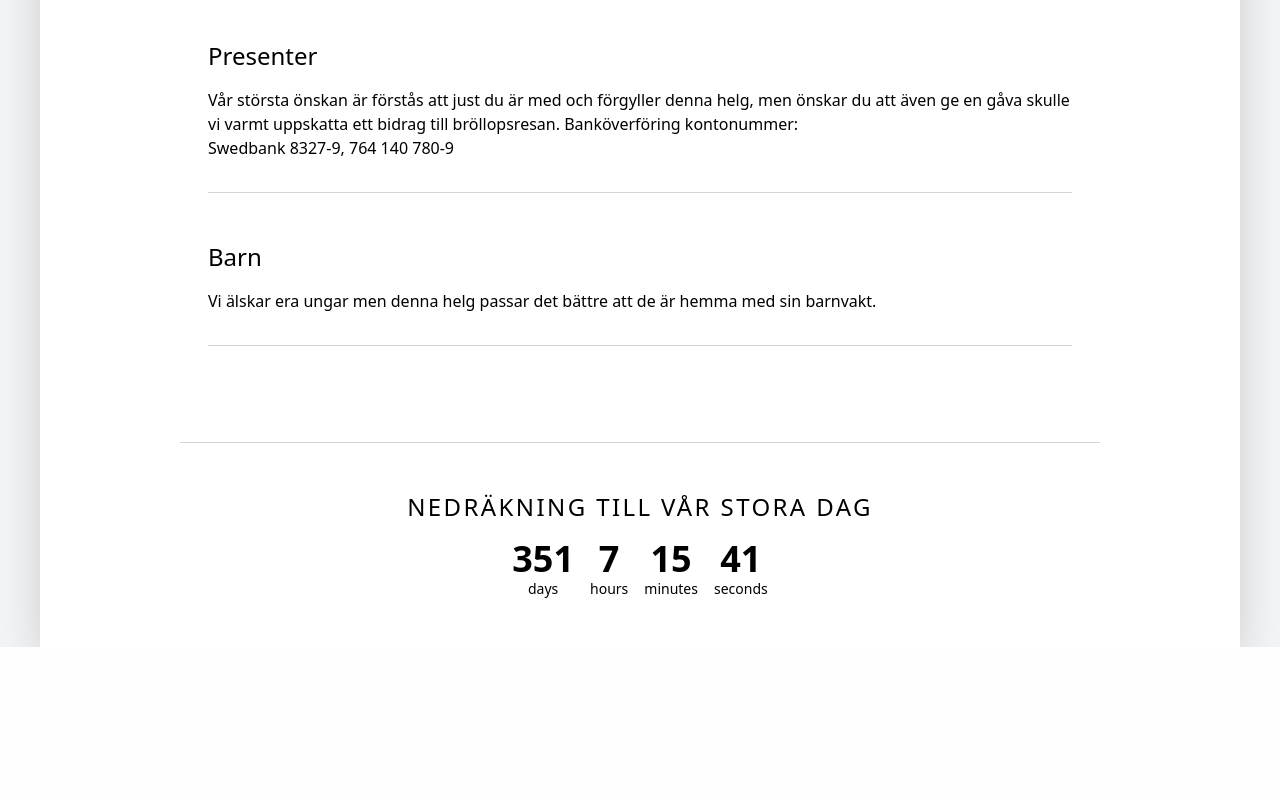
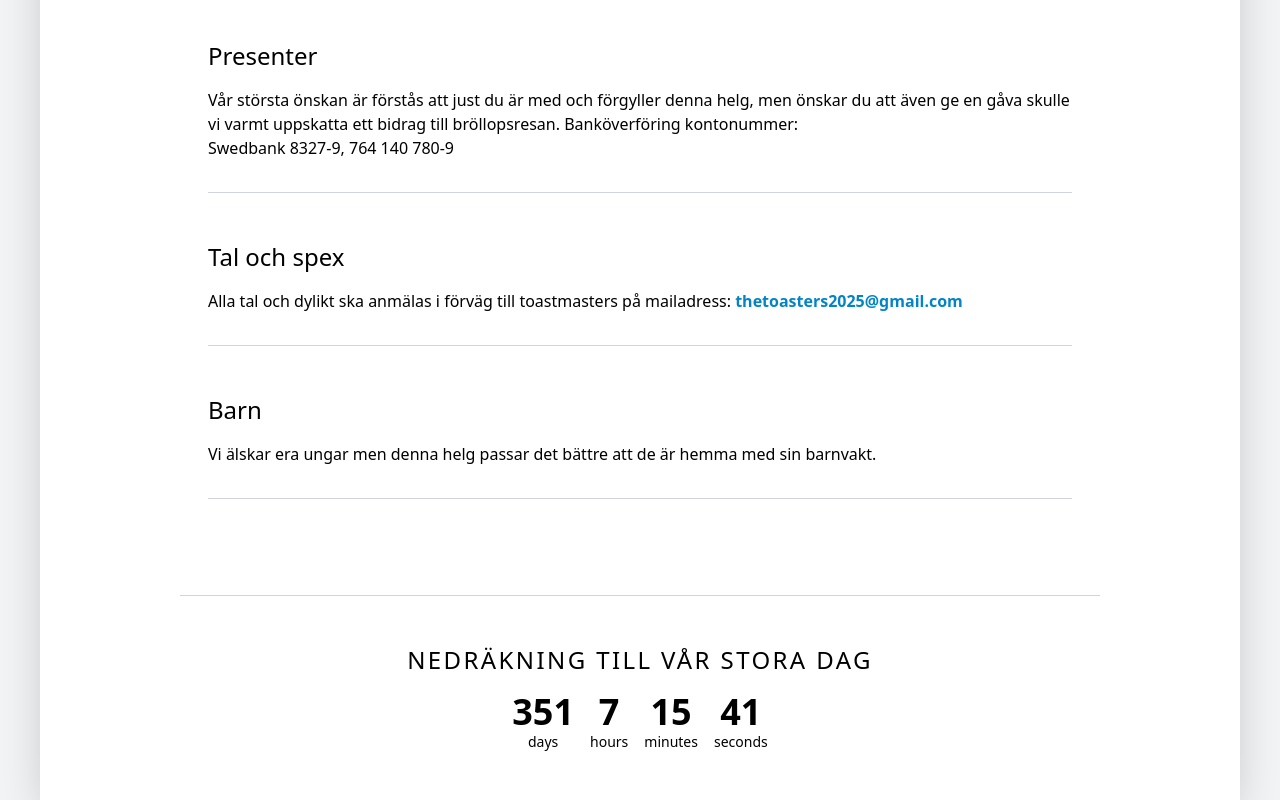
Before and after one commit to Hampes/deanjessicaWedding, a Next.js app: page /info in a window 1280 px wide. Shown: the part 1621-2421 px from the top of the page. Before the commit the page ends 2268 px from the top, so only its background shows below. Built offline with nearby package versions, Linux system fonts and the light colour scheme.

Commit message:
some minor changes

```diff
--- a/app/info/page.jsx
+++ b/app/info/page.jsx
@@ -53,6 +53,14 @@ const Info = () => {
             kontonummer: <br></br>Swedbank 8327-9, 764 140 780-9
           </p>
         </InfoSection>
+        <InfoSection title="Tal och spex">
+          <p>
+            Alla tal och dylikt ska anmälas i förväg till toastmasters på mailadress:{' '}
+            <a className="font-semibold text-sky-600" href="mailto:thetoasters2025@gmail.com">
+              thetoasters2025@gmail.com
+            </a>
+          </p>
+        </InfoSection>
 
         <InfoSection title="Barn">
           <p>Vi älskar era ungar men denna helg passar det bättre att de är hemma med sin barnvakt.</p>
--- a/app/page.js
+++ b/app/page.js
@@ -58,6 +58,12 @@ export default function Home() {
               O.S.A. senast den 1 juni.
             </Link>
           </p>
+          <p className="text-xl">
+            Alla tal och dylikt ska anmälas i förväg till toastmasters på mailadress:{' '}
+            <a className="font-semibold text-sky-600" href="mailto:thetoasters2025@gmail.com">
+              thetoasters2025@gmail.com
+            </a>
+          </p>
           <p className="text-center">
             Tveka inte att kontakta oss om ni undrar över något. Vi ser fram emot att se er på vårt
             bröllop!
```
